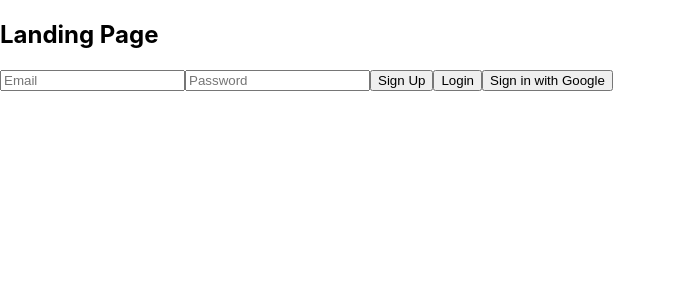
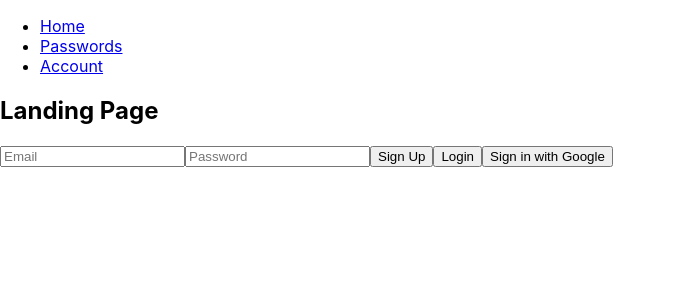
Before and after one commit to oliverEddy/PME, a React (Create React App) app in the folder password-manager/: page / in a window 1280 px wide. Shown: the top 300 px of the page, without its empty margins (0-676 px from the left). Built offline with nearby package versions, Linux system fonts and the light colour scheme; no server answers.

Commit message:
Create NavBar component and create new pages for passwords and account

```diff
--- a/password-manager/src/App.js
+++ b/password-manager/src/App.js
@@ -1,13 +1,18 @@
 // src/App.js
 import React from 'react';
-import { BrowserRouter as Router, Route, Routes } from 'react-router-dom';
+import { BrowserRouter as Router, Routes, Route } from 'react-router-dom';
 import LandingPage from './pages/LandingPage';
 import Home from './pages/Home';
+import Passwords from './pages/Passwords';
+import Account from './pages/Account';
 import PrivateRoute from './components/PrivateRoute';
+import NavBar from './components/NavBar'; // Import NavBar component
 
 function App() {
   return (
     <Router>
+      <div>
+        <NavBar /> {/* Render the NavBar component outside of the Routes */}
         <Routes>
           <Route path="/" element={<LandingPage />} />
           <Route
@@ -18,7 +23,24 @@ function App() {
               </PrivateRoute>
             }
           />
+          <Route
+            path="/passwords"
+            element={
+              <PrivateRoute>
+                <Passwords />
+              </PrivateRoute>
+            }
+          />
+          <Route
+            path="/account"
+            element={
+              <PrivateRoute>
+                <Account />
+              </PrivateRoute>
+            }
+          />
         </Routes>
+      </div>
     </Router>
   );
 }
--- /dev/null
+++ b/password-manager/src/components/NavBar.js
@@ -0,0 +1,17 @@
+// src/components/NavBar.js
+import React from 'react';
+import { Link } from 'react-router-dom';
+
+const NavBar = () => {
+  return (
+    <nav>
+      <ul>
+        <li><Link to="/">Home</Link></li>
+        <li><Link to="/passwords">Passwords</Link></li>
+        <li><Link to="/account">Account</Link></li>
+      </ul>
+    </nav>
+  );
+};
+
+export default NavBar;
--- /dev/null
+++ b/password-manager/src/pages/Account.js
@@ -0,0 +1,13 @@
+// src/pages/Account.js
+import React from 'react';
+
+const Account = () => {
+  return (
+    <div>
+      <h2>Account Page</h2>
+      <p>This page will display account information.</p>
+    </div>
+  );
+};
+
+export default Account;
--- a/password-manager/src/pages/Home.js
+++ b/password-manager/src/pages/Home.js
@@ -17,9 +17,12 @@ const Home = () => {
 
   return (
     <div>
-      <h2>Welcome to the Home Page</h2>
-      <p>You are now logged in.</p>
-      <button onClick={handleLogout}>Logout</button>
+
+      <div>
+        <h2>Welcome to the Home Page</h2>
+        <p>You are now logged in.</p>
+        <button onClick={handleLogout}>Logout</button>
+      </div>
     </div>
   );
 };
--- /dev/null
+++ b/password-manager/src/pages/Passwords.js
@@ -0,0 +1,13 @@
+// src/pages/Passwords.js
+import React from 'react';
+
+const Passwords = () => {
+  return (
+    <div>
+      <h2>Passwords Page</h2>
+      <p>This page will manage passwords.</p>
+    </div>
+  );
+};
+
+export default Passwords;
```
Lines whose indentation alone changed are shown as unchanged.
